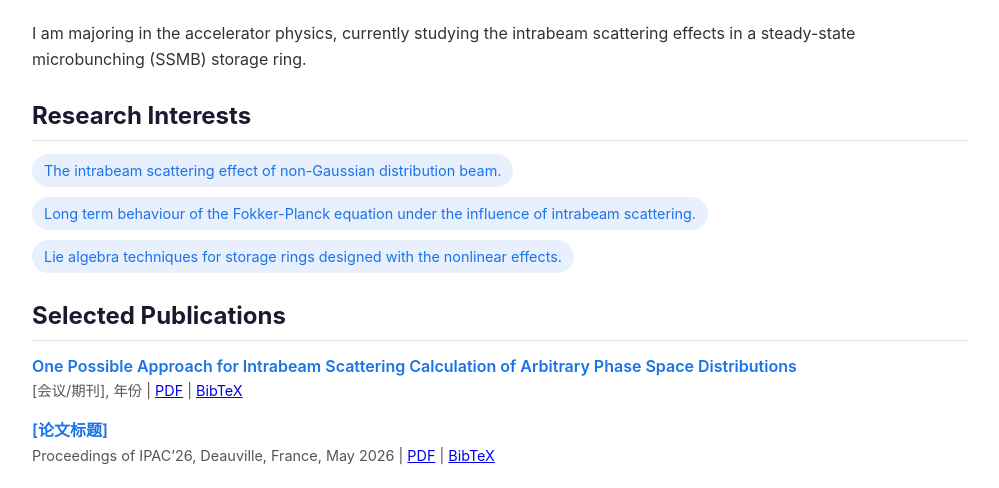
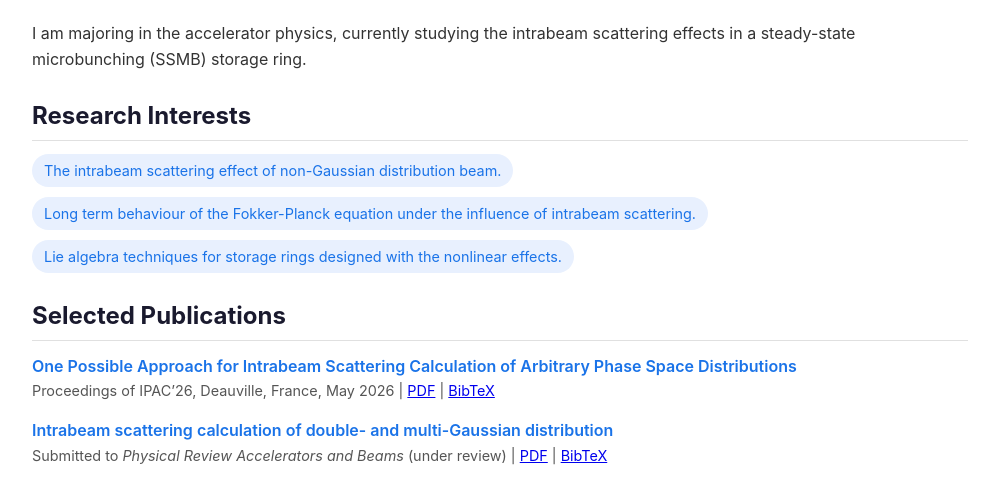
Before and after one commit to wx-wu21/wxwu.github.io, a plain HTML site: page index.html in a window 1280 px wide. Shown: the part 298-786 px from the top of the page, without its empty margins (140-1139 px from the left). Drawn offline with Linux system fonts and the light colour scheme.

Commit message:
Update index.html

```diff
--- a/index.html
+++ b/index.html
@@ -108,7 +108,7 @@
     <div class="container">
         <!-- 姓名 + 身份 -->
     <div style="display: flex; align-items: center; gap: 20px; flex-wrap: wrap;">
-        <img src="images/profile.jpg" alt="Your Name" style="width: 120px; height: 120px; border-radius: 50%; object-fit: cover;">
+        <img src="images/homepage.jpg" alt="Your Name" style="width: 120px; height: 120px; border-radius: 50%; object-fit: cover;">
         <div>
             <h1 style="margin: 0;">Wenxuan Wu</h1>
             <div class="subtitle">A PhD student in the Department of Engineering Physics, Tsinghua University.</div>
@@ -127,11 +127,11 @@
         <h2>Selected Publications</h2>
         <div class="pub-item">
             <a href="#" class="pub-title">One Possible Approach for Intrabeam Scattering Calculation of Arbitrary Phase Space Distributions</a>
-            <div class="pub-venue">[会议/期刊], 年份 | <a href="#">PDF</a> | <a href="#">BibTeX</a></div>
+            <div class="pub-venue">Proceedings of IPAC’26, Deauville, France, May 2026 | <a href="#">PDF</a> | <a href="#">BibTeX</a></div>
         </div>
         <div class="pub-item">
-            <a href="#" class="pub-title">[论文标题]</a>
-            <div class="pub-venue">Proceedings of IPAC’26, Deauville, France, May 2026 | <a href="#">PDF</a> | <a href="#">BibTeX</a></div>
+            <a href="#" class="pub-title">Intrabeam scattering calculation of double- and multi-Gaussian distribution</a>
+            <div class="pub-venue">Submitted to <em>Physical Review Accelerators and Beams</em> (under review) | <a href="#">PDF</a> | <a href="#">BibTeX</a></div>
         </div>
 
         <!-- 项目 -->
```
